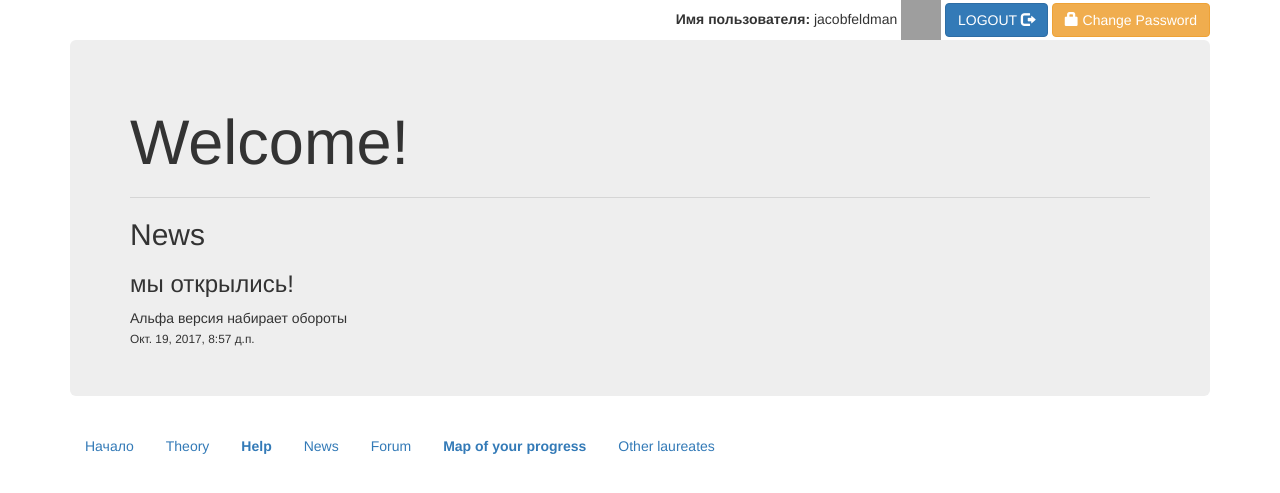
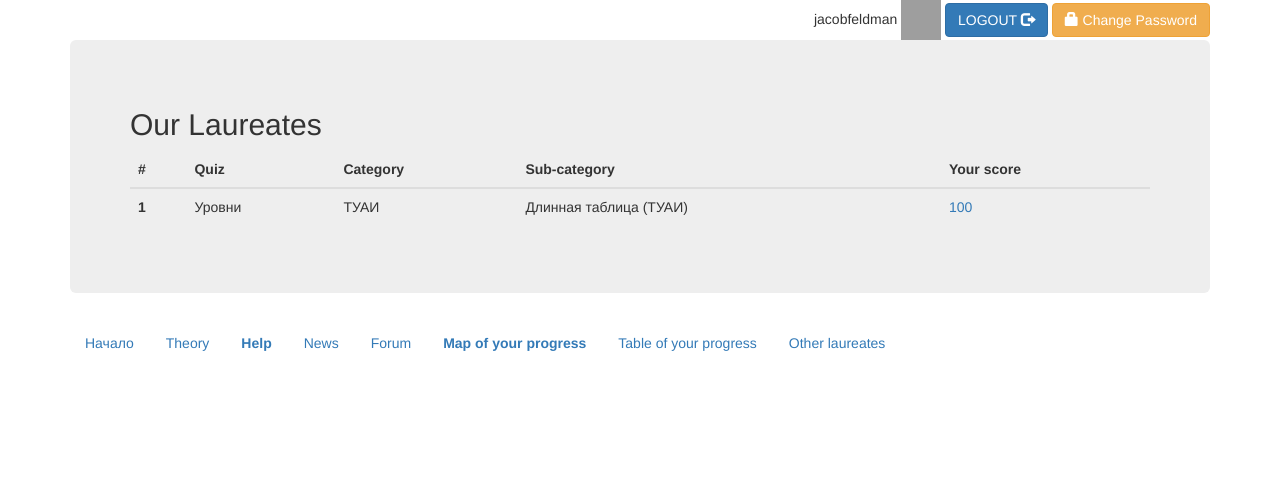
Before and after one commit to jfeldman777/feldman-club, a Django app: page /quiz_table/ in a window 1280 px wide. Shown: the top 493 px of the page. Run offline with Django 3.2, Linux system fonts and the light colour scheme; a user stored in the database is signed in; data comes from the database, SQL or seed files in the repository; both versions use the stored data as it was after the commit; some libraries are stand-ins or nearby versions; grey boxes are pictures that could not be loaded.

Commit message:
quiz table

```diff
--- a/club/urls.py
+++ b/club/urls.py
@@ -3,6 +3,7 @@ from django.conf.urls import url
 from . import views
 
 urlpatterns = [
+    url('^quiz_table/', views.quiz_table, name='quiz_table'),
     url('^map/', views.map, name='map'),
     url('^news/', views.news, name='news'),
     url('^other/', views.other, name='other'),
--- a/club/views.py
+++ b/club/views.py
@@ -65,6 +65,18 @@ title="{{x.name}}">
 <span class="glyphicon glyphicon-{{x.piece}}">
 </span>{{x.score}} </a>
 """
+
+def quiz_table(request):
+    qs = list(Quiz.objects.all())
+    qq = []
+    for i in range(len(qs)):
+        x = qs[i]
+        qq.append([x,score(x, request.user),i+1])
+
+    return render(request,'quiz_table.html',
+                {'qq':qq,
+                })
+
 def news(request):
     x_list = NewsRecord.objects.all()
     page = request.GET.get('page', 1)
--- a/templates/base1.html
+++ b/templates/base1.html
@@ -82,11 +82,12 @@
           </a>
         </li>
 
-        <!--li class="nav-item">
-          <a class="nav-link" href="/quiz/progress/">
-            {% trans 'History of your progress' %}
+        <li class="nav-item">
+          <a class="nav-link" href="/quiz_table/" >
+          {% trans 'Table of your progress' %}
           </a>
-        </li-->
+        </li>
+
         <li class="nav-item">
           <a class="nav-link" href="/other/">
             {% trans 'Other laureates' %}
--- /dev/null
+++ b/templates/quiz_table.html
@@ -0,0 +1,46 @@
+{% extends "base1.html" %}
+{% load i18n %}
+
+{% block content %}
+<h2>
+{% trans 'Our Laureates' %}
+</h2>
+<table class="table table-inverse">
+  <thead>
+    <tr>
+      <th>#</th>
+      <th>{% trans 'Quiz' %}
+        </th>
+        <th>{% trans 'Category' %}
+          </th>
+          <th>{% trans 'Sub-category' %}
+            </th>
+      <th>{% trans 'Your score' %}</th>
+    </tr>
+  </thead>
+  <tbody>
+  {% for x,y,z in qq %}
+
+    <tr>
+  <th scope="row">
+    {{z}}</th>
+  <td>
+       {{x.title}}
+  </td>
+  <td>
+       {{x.category}}
+  </td>
+  <td>
+       {{x.subcategory}}
+  </td>
+  <td>
+    <a href="/quiz/{{x.url}}/" title="{% trans 'start exam' %}">
+  {{y}}</a>
+</td>
+</tr>
+  {% endfor %}
+</tbody>
+</table>
+
+</p>
+{% endblock %}
```
Also changed, not shown: club/locale/ru/LC_MESSAGES/django.po, db.sqlite3, essay/locale/ru/LC_MESSAGES/django.po, locale/ru/LC_MESSAGES/django.po, multichoice/locale/ru/LC_MESSAGES/django.po, quiz/locale/ru/LC_MESSAGES/django.po, true_false/locale/ru/LC_MESSAGES/django.po, 6 other files.
